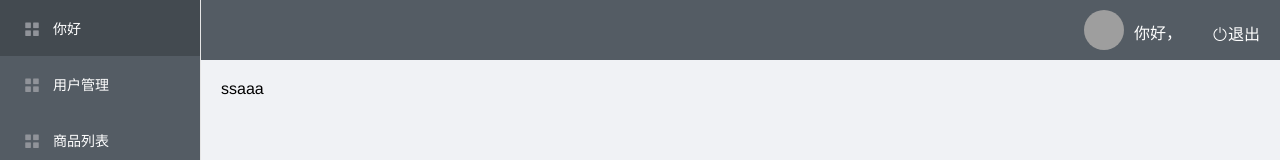
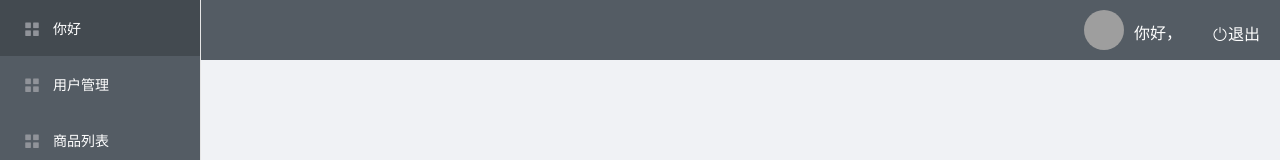
Before and after one commit to X3587/vue.test, a Vue app: page /addshop in a window 1280 px wide. Shown: the top 160 px of the page. Built offline with nearby package versions, Linux system fonts and the light colour scheme; grey boxes are pictures that could not be loaded.

Commit message:
样式调整

```diff
--- a/src/Views/AddShop.vue
+++ b/src/Views/AddShop.vue
@@ -1,6 +1,6 @@
 <template>
   <div>
-      {{msg}}
+
   </div>
 </template>
 
@@ -8,12 +8,11 @@
 export default {
     data(){
         return{
-            msg:"ssaaa"
+
         }
     }
 }
 </script>
 
 <style>
-
 </style>
--- a/src/Views/Index.vue
+++ b/src/Views/Index.vue
@@ -41,4 +41,7 @@ export default {
 .el-aside{
   width: auto !important;
 }
+.el-main{
+  padding: 0 !important;
+}
 </style>
```
